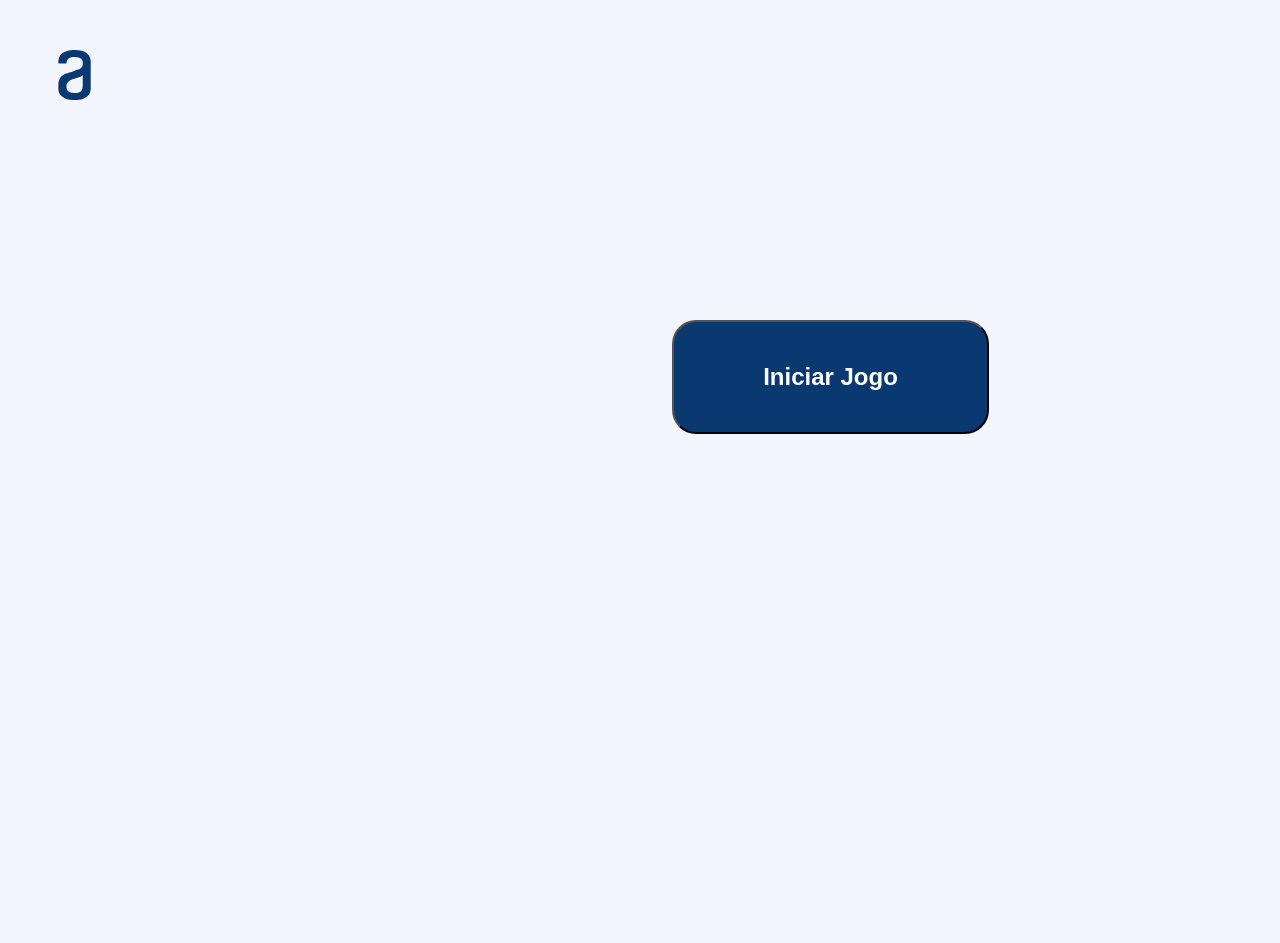
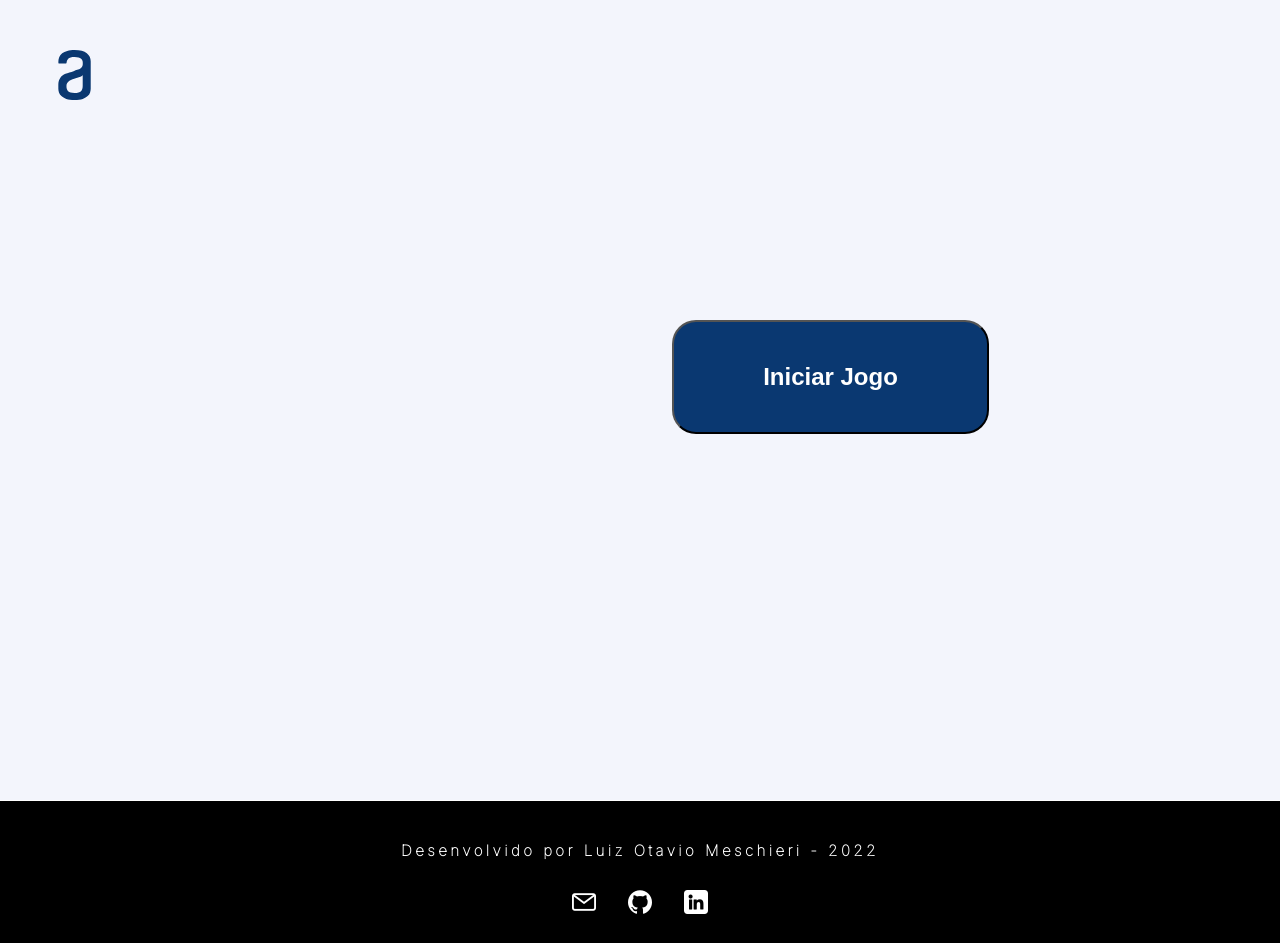
Before and after one commit to otaviomeschieri/jogo-da-forca, a plain HTML site: page index.html in a window 1280 px wide. Before the commit the page ends 864 px from the top, so only its background shows below. Drawn offline with Linux system fonts and the light colour scheme.

Commit message:
Criação do footer

```diff
--- a/index.html
+++ b/index.html
@@ -26,7 +26,14 @@
             </div>
         </section>
     </main>
-
+    <footer>
+        <p>Desenvolvido por Luiz Otavio Meschieri - 2022</p>
+        <div class="links">
+            <a href=mailto:"otaviomeschieri@gmail.com" target="_blank"><img src="./imagens/email.png"></a>
+            <a href="https://github.com/otaviomeschieri" target="_blank"><img src="./imagens/github.png"></a>
+            <a href="https://www.linkedin.com/in/otaviomeschieri" target="_blank"><img src="./imagens/linkedin.png"></a>
+        </div>
+    </footer>
 
     <!-- Links -->
     <script type="text/javascript" src="forca.js"></script>
--- a/style.css
+++ b/style.css
@@ -73,3 +73,28 @@ body {
     position: absolute;
     left:42rem;
 }
+
+footer {
+    letter-spacing: 3.5px;
+    color: white;
+  text-align: center;
+  background: black;
+  padding: 25px 0;
+
+    border-top: 0.4px solid white;
+}
+
+footer p {
+    font-size: 15px;
+    font-weight: 600;
+    margin-bottom: 30px;
+}
+
+.links {
+    position: relative;
+}
+
+.links a {
+    display: inline;
+  margin: 0 12px 0 12px;
+}
```
